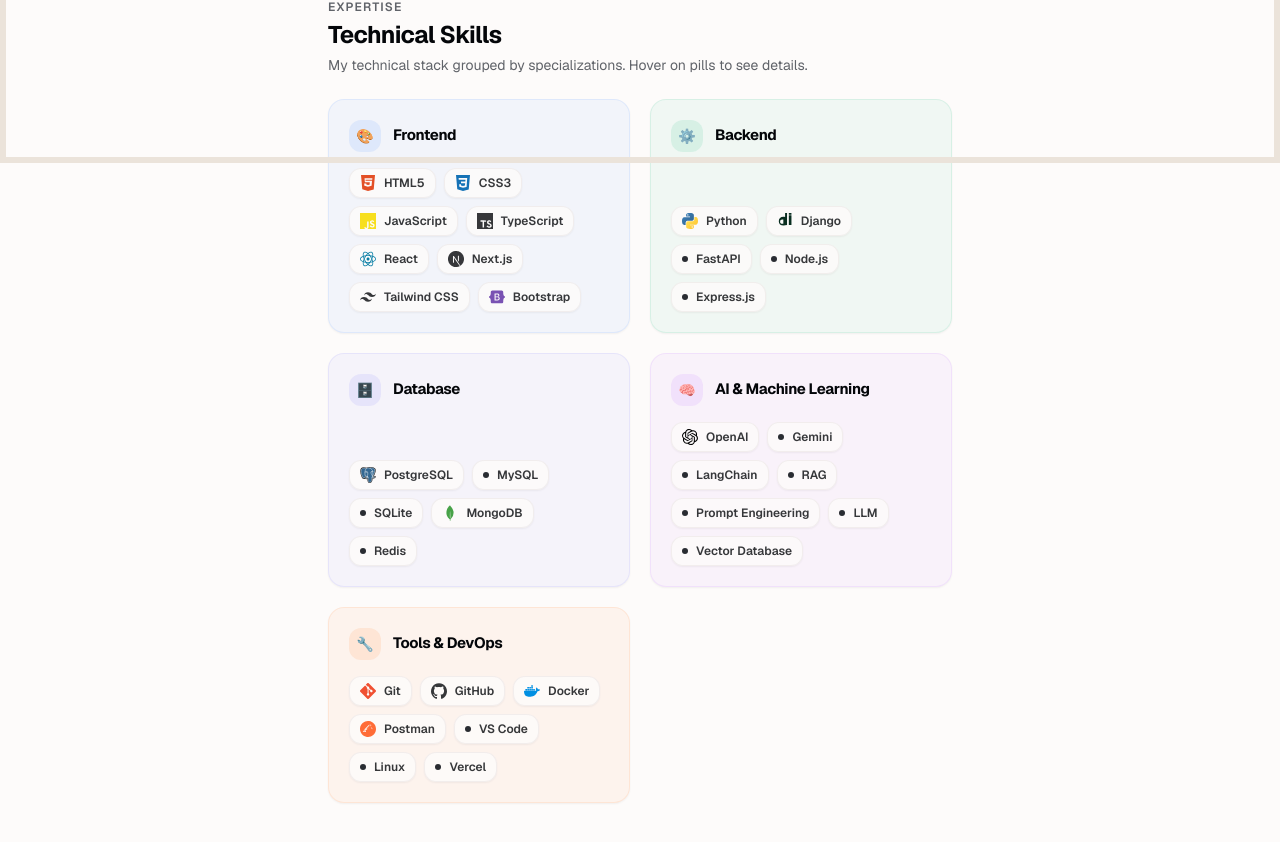
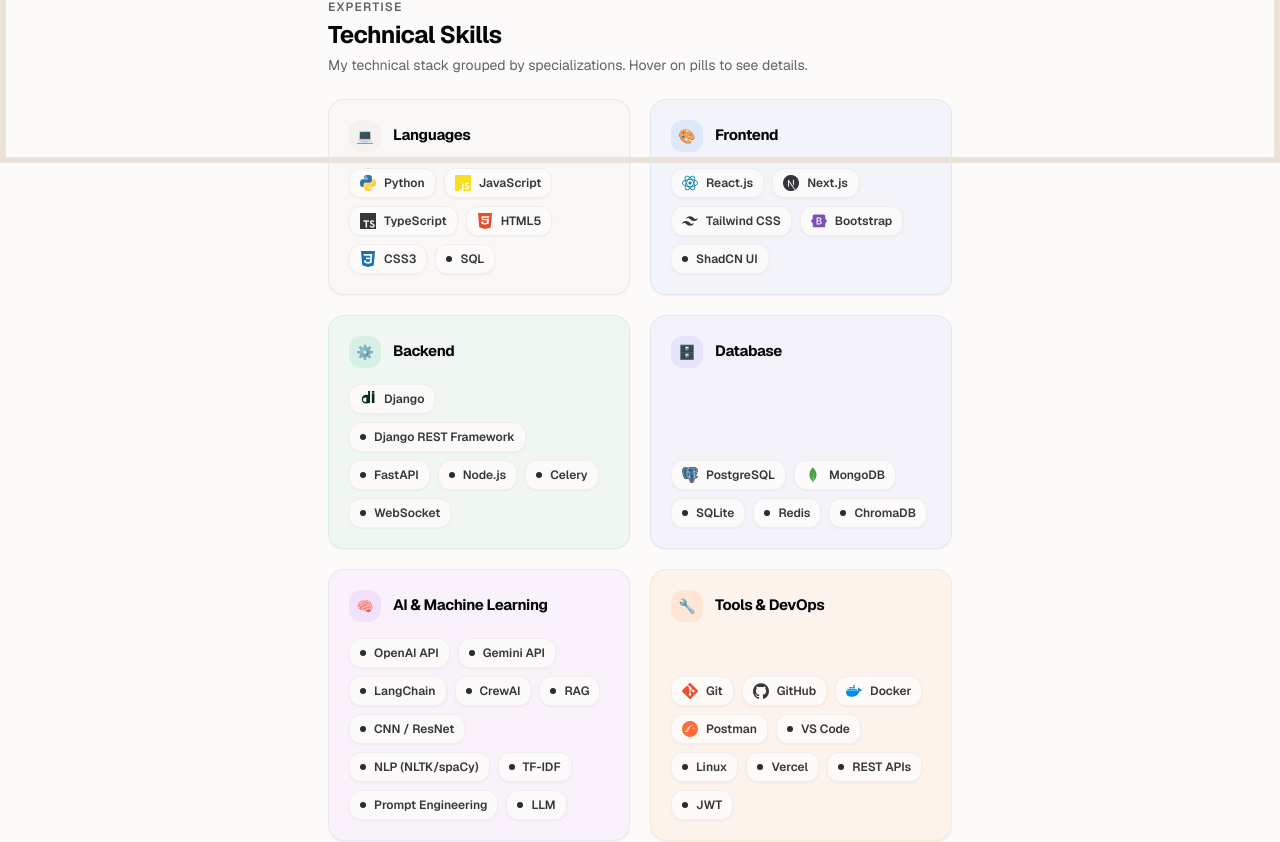
Before and after one commit to officialhemant001/hemantfolio.in, a Next.js app: page / in a window 1280 px wide. Shown: the part 637-1479 px from the top of the page. Built offline with nearby package versions, Linux system fonts and the light colour scheme.

Commit message:
Update portfolio projects and certificates

```diff
--- a/src/data/resume.tsx
+++ b/src/data/resume.tsx
@@ -517,29 +517,34 @@
   // ── Skill Categories ────────────────────────────────────────────────
   skillCategories: [
     {
+      category: "Languages",
+      icon: "💻",
+      items: ["Python", "JavaScript", "TypeScript", "HTML5", "CSS3", "SQL"],
+    },
+    {
       category: "Frontend",
       icon: "🎨",
-      items: ["HTML5", "CSS3", "JavaScript", "TypeScript", "React", "Next.js", "Tailwind CSS", "Bootstrap"],
+      items: ["React.js", "Next.js", "Tailwind CSS", "Bootstrap", "ShadCN UI"],
     },
     {
       category: "Backend",
       icon: "⚙️",
-      items: ["Python", "Django", "FastAPI", "Node.js", "Express.js"],
+      items: ["Django", "Django REST Framework", "FastAPI", "Node.js", "Celery", "WebSocket"],
     },
     {
       category: "Database",
       icon: "🗄️",
-      items: ["PostgreSQL", "MySQL", "SQLite", "MongoDB", "Redis"],
+      items: ["PostgreSQL", "MongoDB", "SQLite", "Redis", "ChromaDB"],
     },
     {
       category: "AI & Machine Learning",
       icon: "🧠",
-      items: ["OpenAI", "Gemini", "LangChain", "RAG", "Prompt Engineering", "LLM", "Vector Database"],
+      items: ["OpenAI API", "Gemini API", "LangChain", "CrewAI", "RAG", "CNN / ResNet", "NLP (NLTK/spaCy)", "TF-IDF", "Prompt Engineering", "LLM"],
     },
     {
       category: "Tools & DevOps",
       icon: "🔧",
-      items: ["Git", "GitHub", "Docker", "Postman", "VS Code", "Linux", "Vercel"],
+      items: ["Git", "GitHub", "Docker", "Postman", "VS Code", "Linux", "Vercel", "REST APIs", "JWT"],
     },
   ],
 
```
Also changed, not shown: 2 other files (tests, documents, lock files or other folders).
